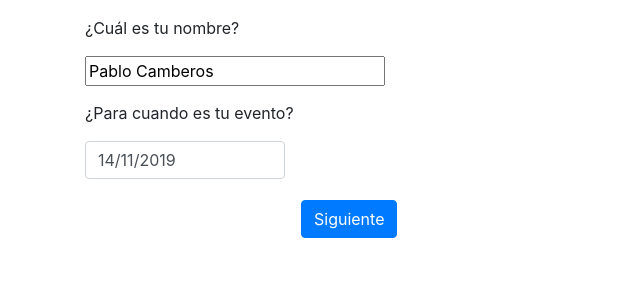
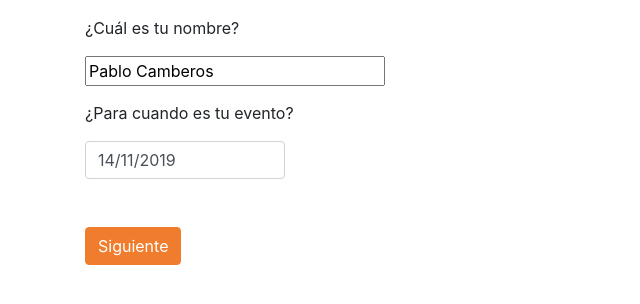
Before and after one commit to pcamberos/festiboda, a PHP site: page / in a window 1280 px wide. Shown: the part 241-545 px from the top of the page, without its empty margins (0-640 px from the left). Run offline with PHP 8.4, Linux system fonts and the light colour scheme; data comes from the database, SQL or seed files in the repository; some libraries are stand-ins or nearby versions.

Commit message:
ajustes a diseño

```diff
--- a/css/style.css
+++ b/css/style.css
@@ -13,3 +13,8 @@
 .borde_head {
     border-bottom: 5px solid #fe423d;
 }
+
+button.btn-primary {
+    background-color: #f07d2d;
+    border-color: #f07d2d;
+}
--- a/index.html
+++ b/index.html
@@ -565,20 +565,14 @@
                 </div>
             </div>
         </div>
-        <div style="margin-left:200px;">
-            <table>
-                <tr>
-                    <td style="width:100px;">
-                        <button type="button" class="btn btn-primary prev-step prev_button" style="margin-top:20px;"> Regresar
+        <div class="container">
+            <button type="button" class="btn btn-primary prev-step prev_button mr-3 mt-5"> Regresar
             </button>
-                    </td>
-                    <td style="width:100px;">
-                        <button type="button" class="btn btn-primary next-step next_button" style="margin-top:20px;">
+
+            <button type="button" class="btn btn-primary next-step next_button mt-5">
               Siguiente
             </button>
-                    </td>
-                </tr>
-            </table>
+
         </div>
     </div>
 
```
